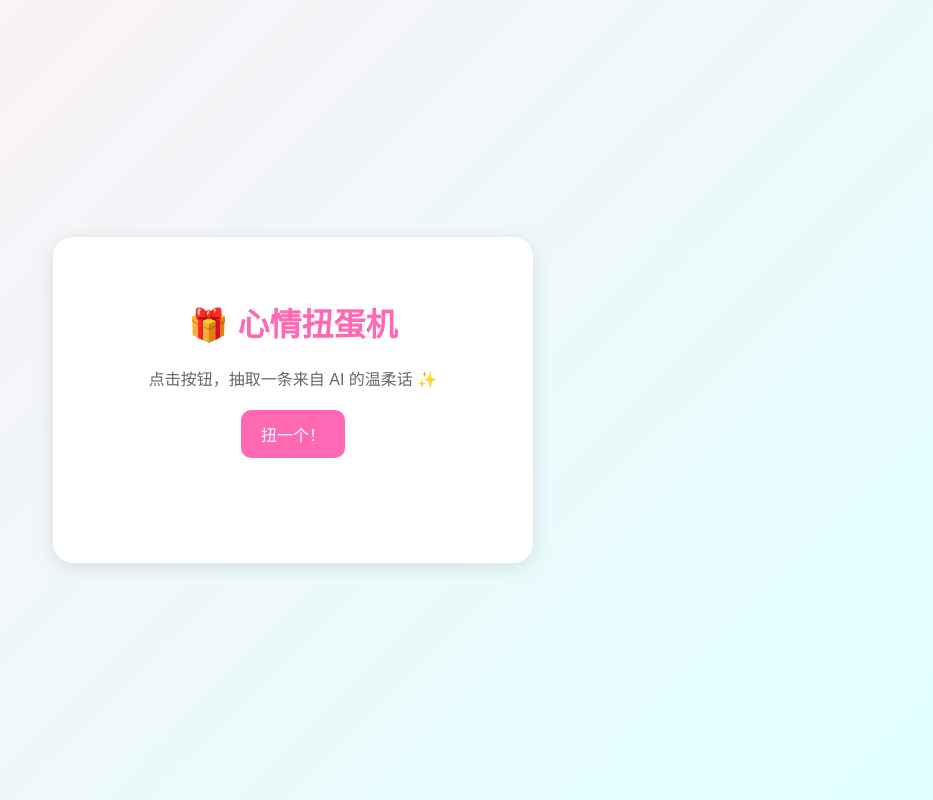
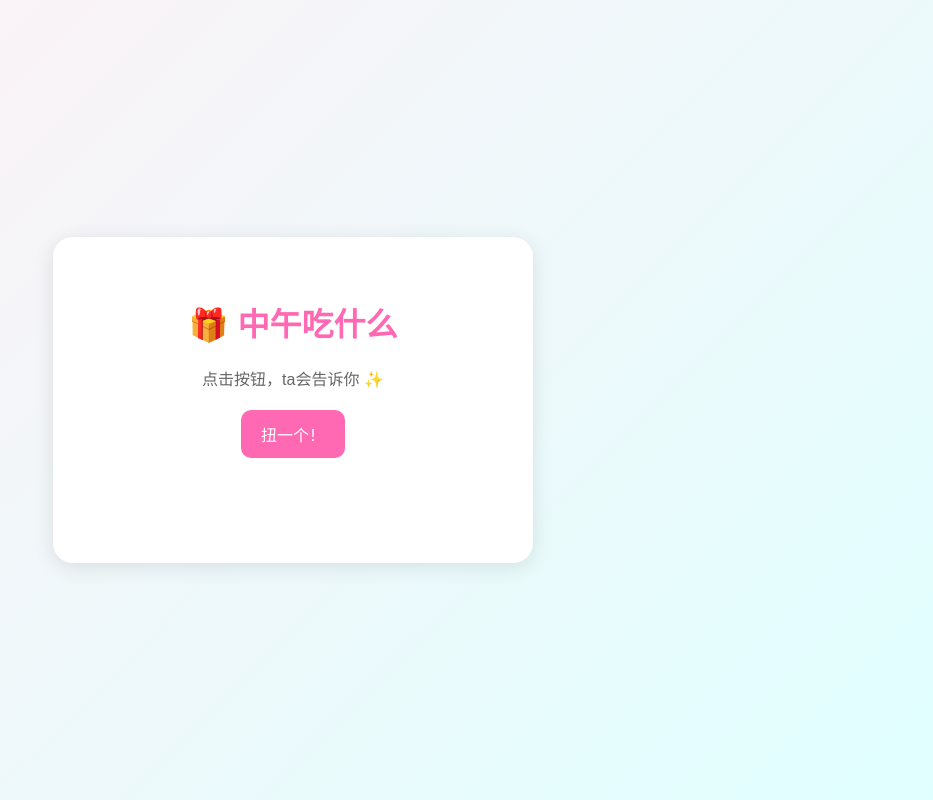
Before and after one commit to duanzhipeng59-dev/si-gacha, a plain HTML site: page index.html in a window 1280 px wide. Shown: the whole page, without its empty margins (347-1280 px from the left). Drawn offline with Linux system fonts and the light colour scheme.

Commit message:
Update index.html

```diff
--- a/index.html
+++ b/index.html
@@ -3,13 +3,13 @@
 <head>
   <meta charset="UTF-8">
   <meta name="viewport" content="width=device-width, initial-scale=1.0">
-  <title>🎁 心情扭蛋机</title>
+  <title>🎁 中午吃什么</title>
   <link rel="stylesheet" href="style.css">
 </head>
 <body>
   <div class="container">
-    <h1>🎁 心情扭蛋机</h1>
-    <p class="subtitle">点击按钮，抽取一条来自 AI 的温柔话 ✨</p>
+    <h1>🎁 中午吃什么</h1>
+    <p class="subtitle">点击按钮，ta会告诉你 ✨</p>
     <button id="gachaBtn">扭一个！</button>
     <div id="result"></div>
   </div>
```
